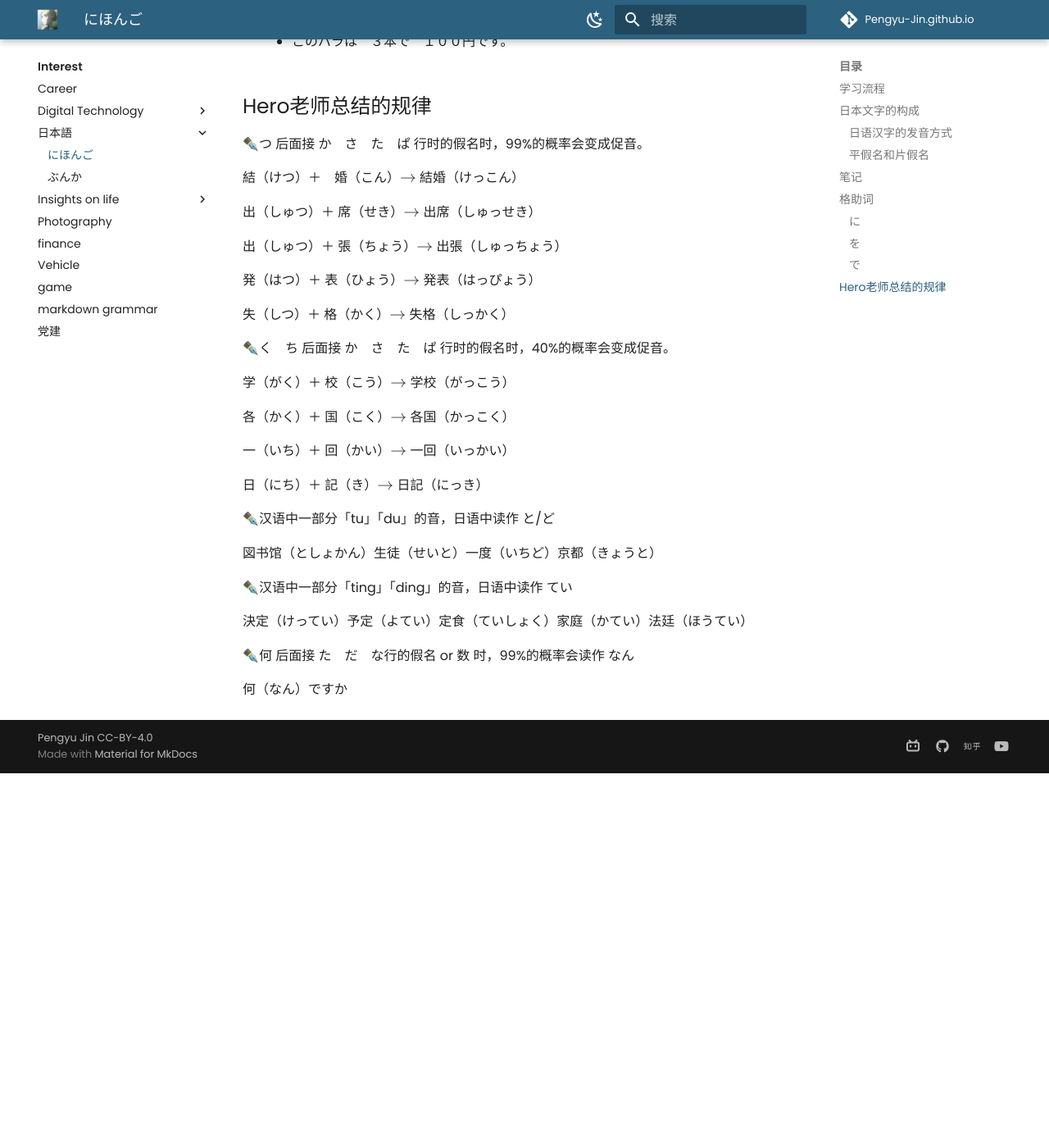
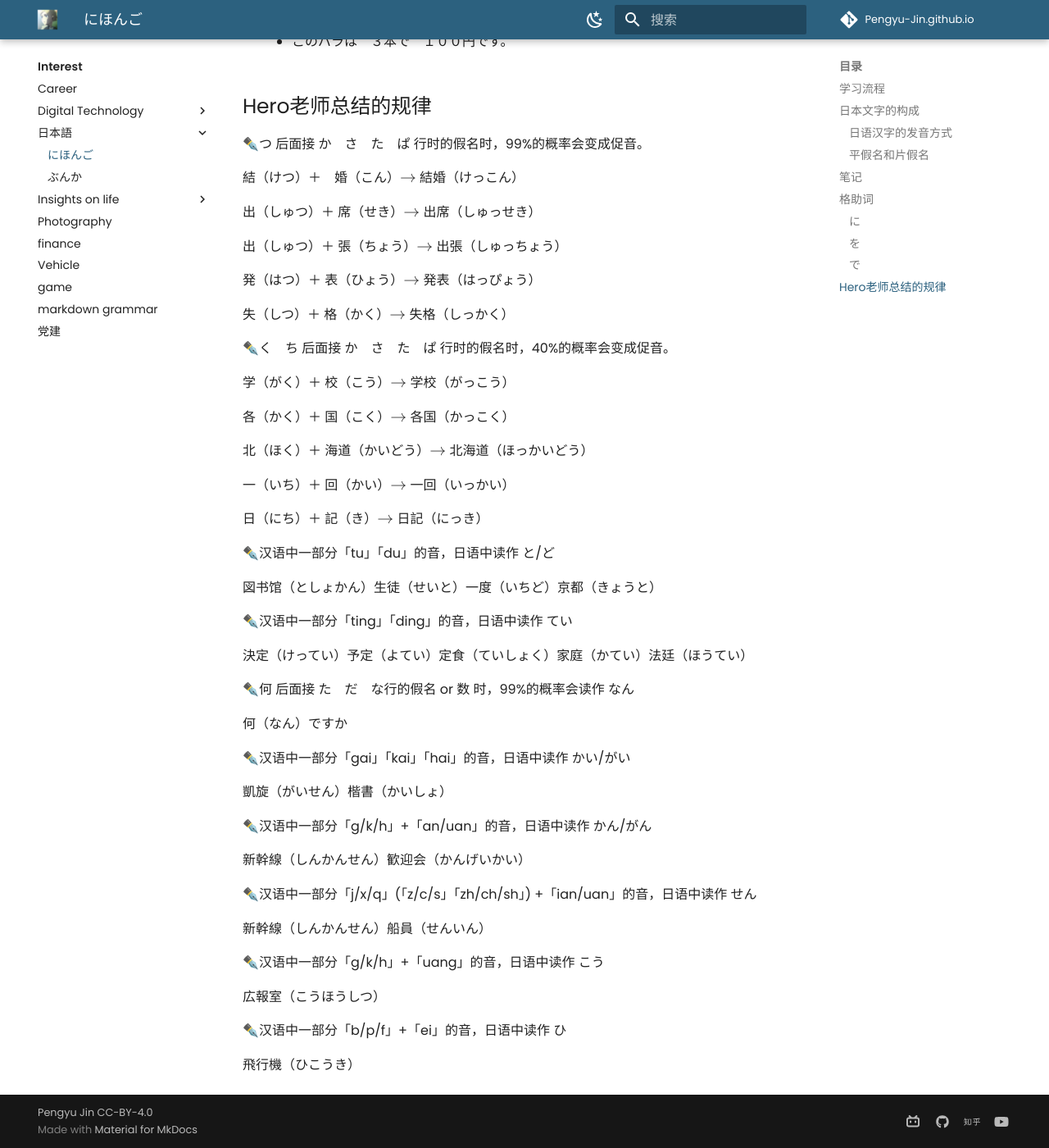
Before and after one commit to Pengyu-Jin/Pengyu-Jin.github.io, an MkDocs documentation site: the page built from docs/interest/JP-learn/50yin.md, in a window 1280 px wide and 1400 px high, scrolled down 3697 px. Shown: the whole window at 82% size. Built offline with MkDocs 1.6.1 and Material for MkDocs 9.7.7, drawn with Linux system fonts in a browser that asks for light colours; comment, search, counter and statistics services are not loaded; before the commit the page ends 4640 px from its top, so only the background shows below that.

Commit message:
update-0701

```diff
--- a/docs/interest/JP-learn/50yin.md
+++ b/docs/interest/JP-learn/50yin.md
@@ -156,6 +156,8 @@
 
 各（かく）＋ 国（こく）\(\rightarrow\) 各国（かっこく）
 
+北（ほく）＋ 海道（かいどう）\(\rightarrow\) 北海道（ほっかいどう）
+
 一（いち）＋ 回（かい）\(\rightarrow\) 一回（いっかい）
 
 日（にち）＋ 記（き）\(\rightarrow\) 日記（にっき）
@@ -171,3 +173,23 @@
 ️️✒️何 后面接 た　だ　な行的假名 or 数 时，99%的概率会读作 なん
 
 何（なん）ですか
+
+✒️汉语中一部分「gai」「kai」「hai」的音，日语中读作 かい/がい
+
+凱旋（がいせん）楷書（かいしょ）
+
+✒️汉语中一部分「g/k/h」+「an/uan」的音，日语中读作 かん/がん
+
+新幹線（しんかんせん）歓迎会（かんげいかい）
+
+✒️汉语中一部分「j/x/q」(「z/c/s」「zh/ch/sh」) +「ian/uan」的音，日语中读作 せん
+
+新幹線（しんかんせん）船員（せんいん）
+
+✒️汉语中一部分「g/k/h」+「uang」的音，日语中读作 こう
+
+広報室（こうほうしつ）
+
+✒️汉语中一部分「b/p/f」+「ei」的音，日语中读作 ひ
+
+飛行機（ひこうき）
```
